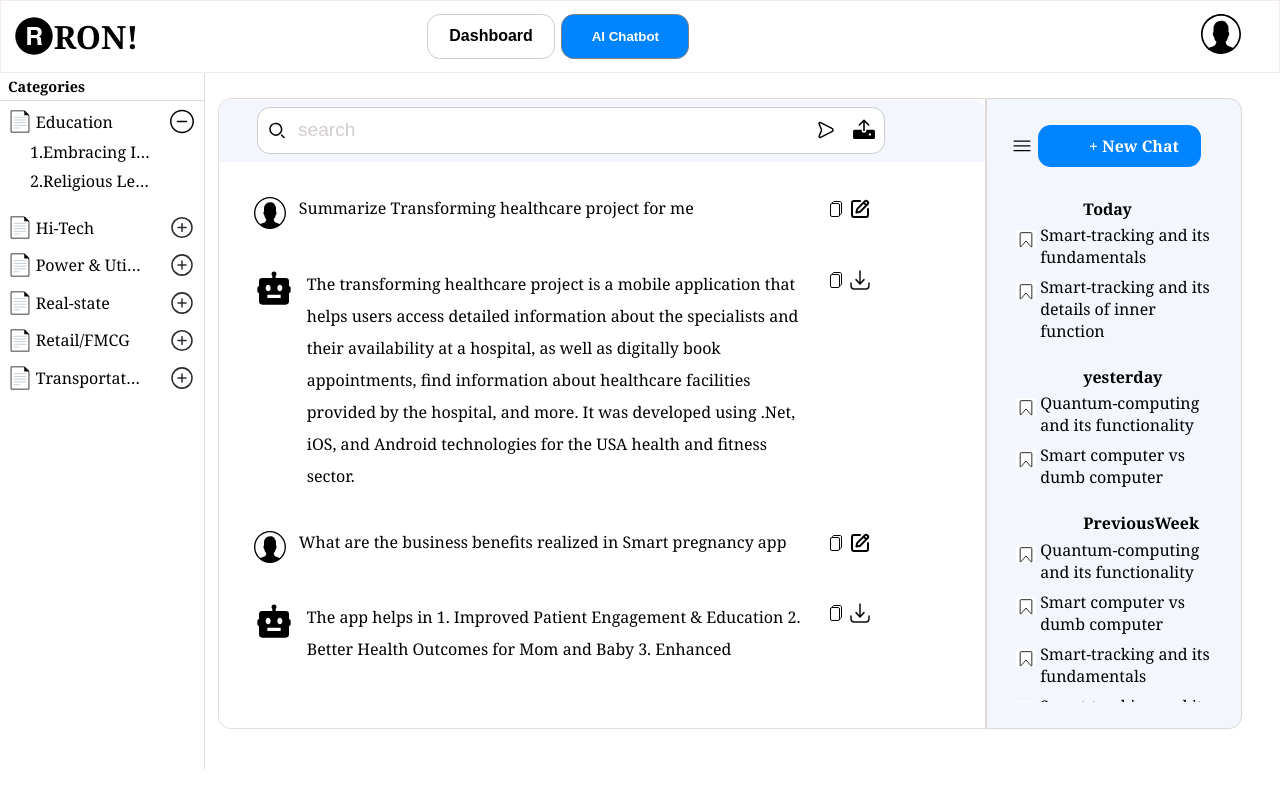
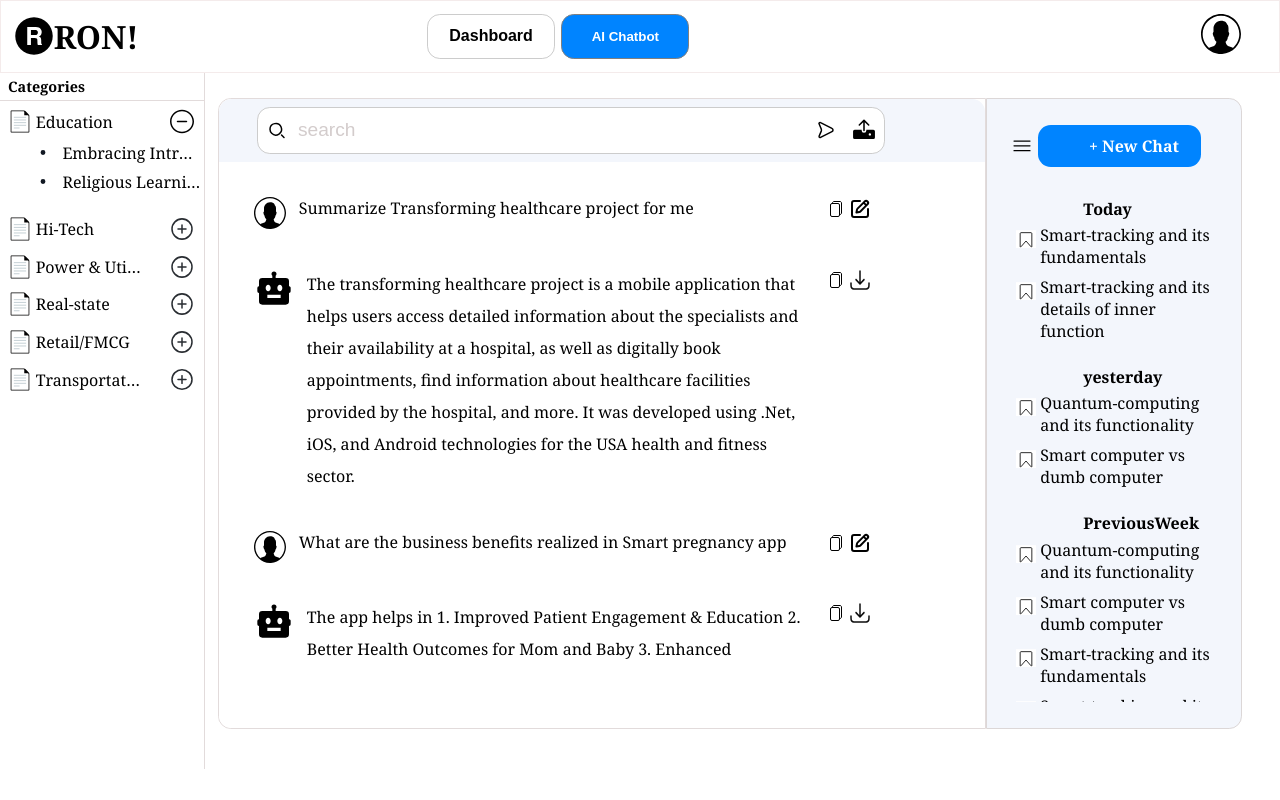
Before and after one commit to sanjeev74kr/AI-Chatbot, a React (Create React App) app: page / in a window 1280 px wide. Both pictures are taken after a click on the picture 181 px from the left and 121 px from the top of the page. Built offline with nearby package versions, Linux system fonts and the light colour scheme.

Commit message:
Add bullet point before nested item

```diff
--- a/src/components/Chats.js
+++ b/src/components/Chats.js
@@ -85,7 +85,10 @@ function Chats() {
                                     {industryData[industryName].length > 0 ?
 
                                         industryData[industryName].map((item, index) => (
-                                            <p key={index} className="industry-details">{`${index+1}.${item}`}</p>
+                                            <div className="industry-details-conatiner">
+                                            <img src="./bullet-point.svg" alt="bullet-point" className="bullet-point"/>
+                                            <p key={index} className="industry-details">{item}</p>
+                                            </div>
                                         ))
 
                                         :
--- a/src/css/Chats.css
+++ b/src/css/Chats.css
@@ -79,6 +79,16 @@
   padding: 2%;
   margin-left: 8%;
   margin-bottom: 2%;
+}
+
+.industry-details-conatiner{
+ display: flex;
+ justify-content: flex-start;
+}
+.bullet-point{
+  align-self: flex-start;
+  width:2rem;
+  height:1.8rem;
 }
 
 .industry-details {
```
Also changed, not shown: public/bullet-point.svg (added).
